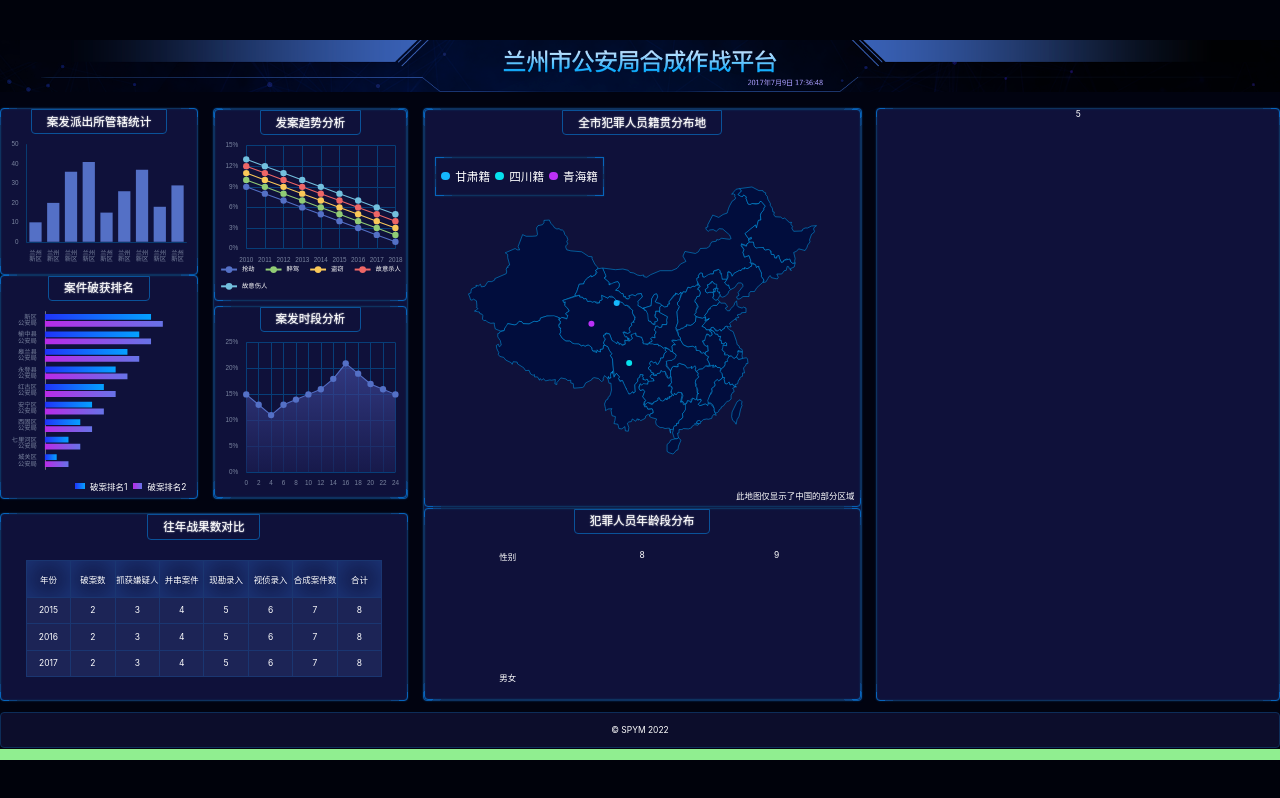
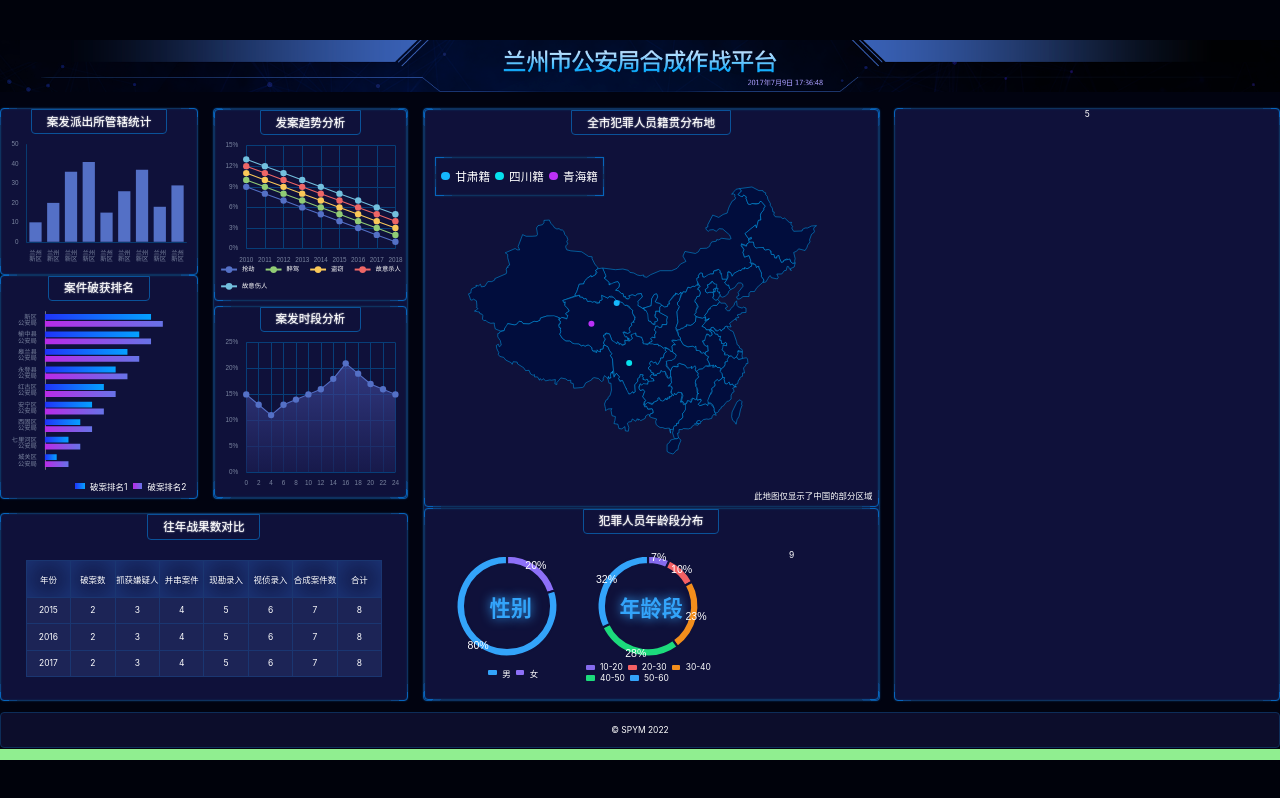
Before and after one commit to spymb/crona-map, a React (Vite) app: page /#/ in a window 1280 px wide. Built offline with nearby package versions, Linux system fonts and the light colour scheme.

Commit message:
完成chart8

```diff
--- a/src/components/chart4.tsx
+++ b/src/components/chart4.tsx
@@ -26,7 +26,6 @@ export const Chart4 = () => {
         }
       },
       series: [{
-        name: '故意伤人',
         type: 'line',
         data: [
           0.15, 0.13, 0.11,
--- a/src/components/chart8.tsx
+++ b/src/components/chart8.tsx
@@ -1,16 +1,60 @@
 import React, {useEffect, useRef} from 'react';
 import * as echarts from 'echarts';
+import {createEchartsOptions} from '../shared/create-echarts-options';
+import {px} from '../shared/px';
+
 
 export const Chart8 = () => {
   const divRef = useRef(null);
+  const colors = ['#856BED', '#F46064', '#F38E1C', '#1CDB7C', '#33A4FA'];
   useEffect(() => {
     var myChart = echarts.init(divRef.current);
+    myChart.setOption(createEchartsOptions({
+      color: colors,
+      xAxis: {show: false},
+      yAxis: {show: false},
+      legend: {show: false},
+      series: [
+        {
+          name: '访问来源',
+          type: 'pie',
+          radius: ['75%', '90%'],
+          avoidLabelOverlap: false,
+          label: {
+            show: true, position: 'inside', textStyle: {color: 'white', fontSize: px(20)},
+            formatter(options) {
+              return (options.value * 100).toFixed(0) + '%';
+            }
+          },
+          labelLine: {show: false},
+          itemStyle: {
+            borderColor: '#0F113A',
+            borderWidth: px(4)
+          },
+          data: [
+            {value: 0.07, name: '10-20'},
+            {value: 0.10, name: '20-30'},
+            {value: 0.23, name: '30-40'},
+            {value: 0.28, name: '40-50'},
+            {value: 0.32, name: '50-60'},
+          ]
+        }
+      ]
+    }));
   }, []);
 
   return (
-    <div className="年龄段-图2">8
-      <div ref={divRef} className="chart">
-
+    <div className="年龄段-图2">
+      <div className="chart">
+        <div className="main" ref={divRef}/>
+        <div className="text">年龄段</div>
+      </div>
+      <div className="legend">
+        <span style={{background: colors[0]}} />10-20
+        <span style={{background: colors[1]}} />20-30
+        <span style={{background: colors[2]}} />30-40
+        <span style={{background: colors[3]}} />40-50
+        <span style={{background: colors[4]}} />50-60
       </div>
     </div>
   );
--- a/src/pages/home.scss
+++ b/src/pages/home.scss
@@ -130,6 +130,28 @@
         flex: 1;
         display: flex; flex-direction: column;
       }
+      &-图1, &-图2 {
+        .legend {height: px(40); display: flex; align-items: center;
+          justify-content: center; flex-wrap: wrap;
+          > span {display: inline-block; width: px(16); height: px(10);
+            border-radius: px(2); margin: 0 px(10);}
+          .male {background: #33a4fa;}
+          .female {background: #8d70f8;}
+        }
+        .chart {
+          position: relative;
+          display: flex;
+          > .main {flex: 1;}
+          > .text {position: absolute; top: 50%; left: 50%; transform: translate(-50%, -50%);
+            color: #33a4fa; font-size: px(40); text-shadow: 0 0 px(20) #33a4fa;font-weight: bold;}
+        }
+      }
+      &-图2 {
+        width: px(290); flex-shrink: 0;
+        .legend {
+          justify-content: flex-start;
+        }
+      }
     }
     .籍贯 {
       height: px(753); background: transparent;
```
